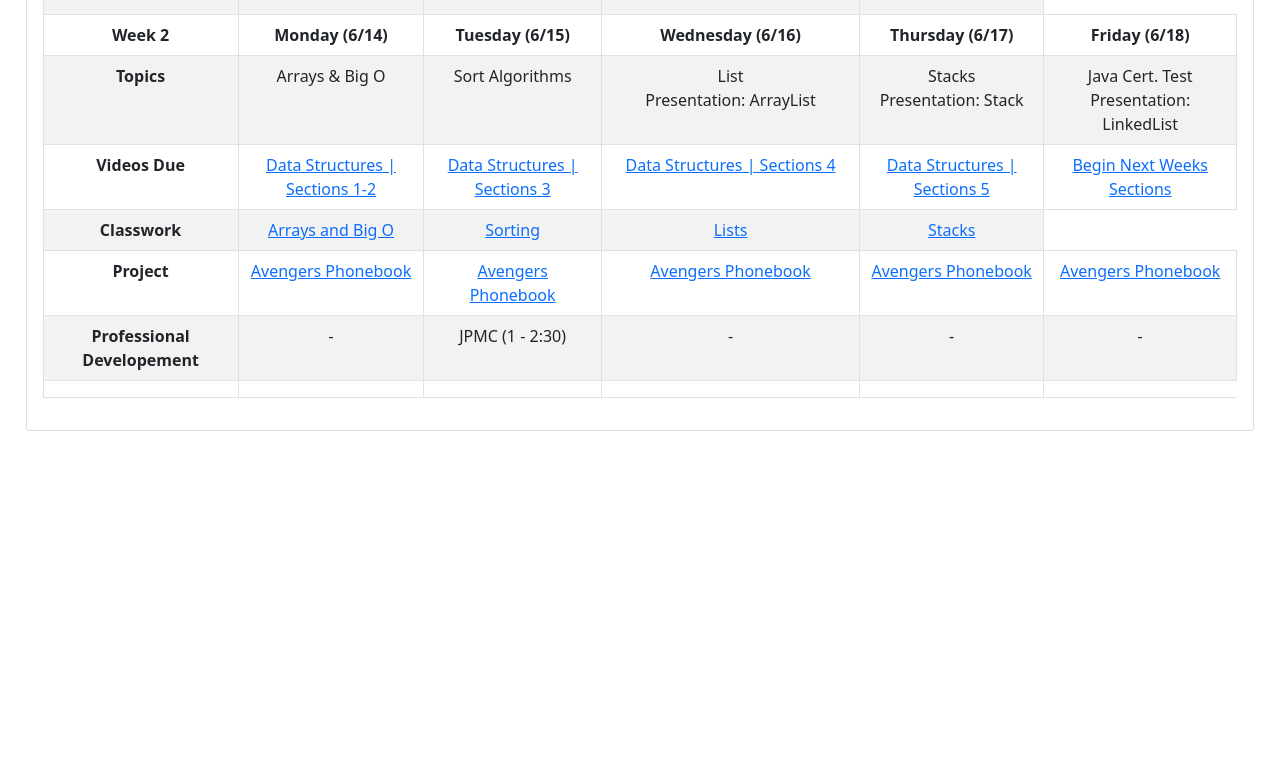
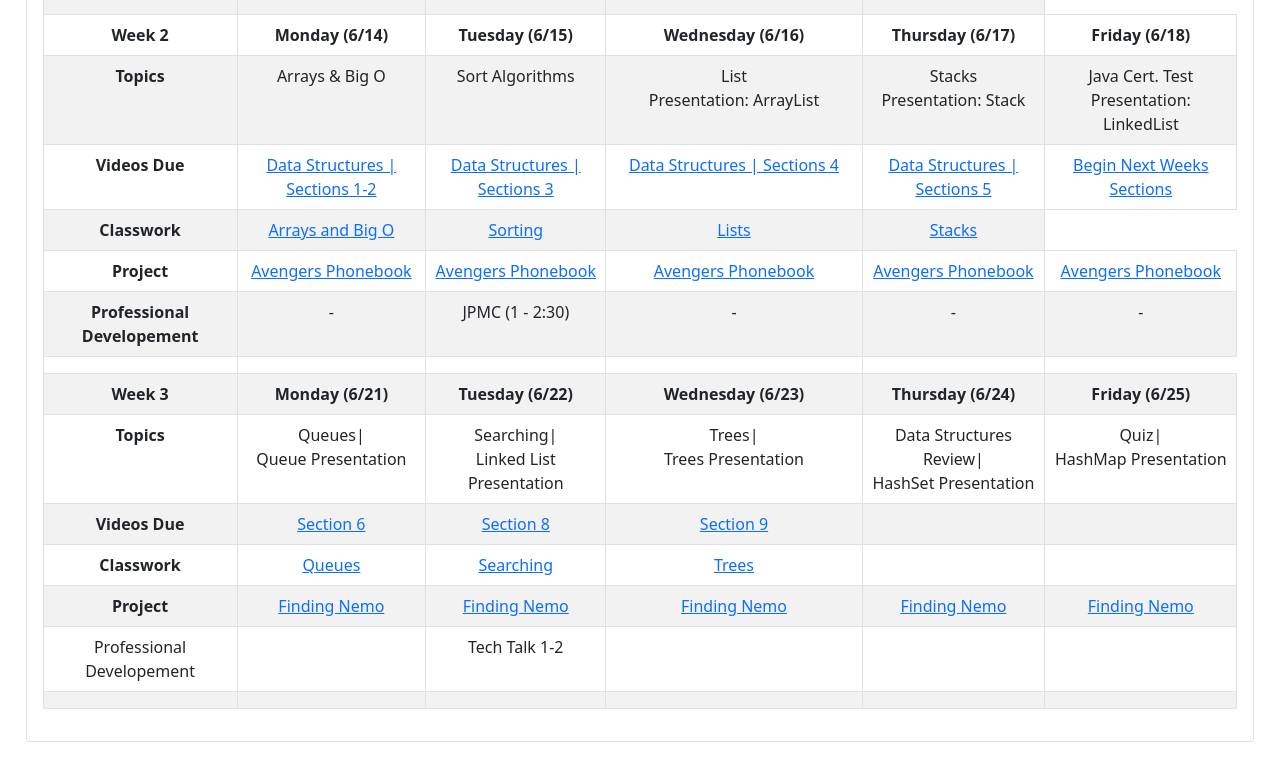
Before and after one commit to Stay-Ready-2021/Student-Resources-Site, a plain HTML site: page index.html in a window 1280 px wide. Shown: the part 773-1541 px from the top of the page. Before the commit the page ends 1230 px from the top, so only its background shows below. Drawn offline with nearby package versions, Linux system fonts and the light colour scheme.

Commit message:
add week 3

```diff
--- a/index.html
+++ b/index.html
@@ -157,45 +157,52 @@
                     <td></td>
                     <td></td>
                 </tr>
-                <!-- <tr>
+                <tr>
                     <th>Week 3</th>
-                    <th>Monday (5/17)</th>
-                    <th>Tuesday (5/18)</th>
-                    <th>Wednesday (5/19)</th>
-                    <th>Thursday (5/20)</th>
+                    <th>Monday (6/21)</th>
+                    <th>Tuesday (6/22)</th>
+                    <th>Wednesday (6/23)</th>
+                    <th>Thursday (6/24)</th>
+                    <th>Friday (6/25)</th>
                 </tr>
                 <tr>
                     <th>Topics</th>
-                    <td>Polymorphism</td>
-                    <td>Abstract Classes</td>
-                    <td>Interfaces</td>
-                    <td>Review</td>
+                    <td>Queues|<br>Queue Presentation</td>
+                    <td>Searching|<br>Linked List Presentation</td>
+                    <td>Trees|<br>Trees Presentation</td>
+                    <td>Data Structures Review|<br>HashSet Presentation</td>
+                    <td>Quiz|<br>HashMap Presentation</td>
                 </tr>
                 <tr>
-                    <th>Videos</th>
-                    <td>Section 11</td>
-                    <td>Section 12</td>
+                    <th>Videos Due</th>
+                    <td><a href="https://codedifferently.udemy.com/course/data-structures-and-algorithms-deep-dive-using-java/learn/lecture/8435756?course_portion_id=76780#overview" target="_blank">Section 6</a></td>
+                    <td><a href="https://codedifferently.udemy.com/course/data-structures-and-algorithms-deep-dive-using-java/learn/lecture/8435756?course_portion_id=76780#overview" target="_blank">Section 8</a></td>
+                    <td><a href="https://codedifferently.udemy.com/course/data-structures-and-algorithms-deep-dive-using-java/learn/lecture/8435756?course_portion_id=76780#overview" target="_blank">Section 9</a></td>
                     <td></td>
                     <td></td>
                 </tr>
                 <tr>
                     <th>Classwork</th>
-                    <td></td>
-                    <td></td>
+                    <td><a href="https://classroom.github.com/a/SDBU_2kV" target="_blank">Queues</a></td>
+                    <td><a href="https://classroom.github.com/a/abWAIDhD" target="_blank">Searching</a></td>
+                    <td><a href="#" target="_blank">Trees</a></td>
                     <td></td>
                     <td></td>
                 </tr>
                 <tr>
-                    <th>Homework</th>
-                    <td>
-                        <a href="https://classroom.github.com/a/xVI352Or">Polymorphism Lab</a>
-                    </td>
-                    <td>
-                        <a href="https://classroom.github.com/a/XvsJUZsa">Abstract Classes and Interfaces Lab: Part 1-2</a>
-                    </td>
-                    <td>
-                        <a href="https://classroom.github.com/a/XvsJUZsa">Abstract Classes and Interfaces Lab: Part 3-5</a>
-                    </td>
+                    <th>Project</th>
+                    <td><a href="#">Finding Nemo</a></td>
+                    <td><a href="#">Finding Nemo</a></td>
+                    <td><a href="#">Finding Nemo</a></td>
+                    <td><a href="#">Finding Nemo</a></td>
+                    <td><a href="#">Finding Nemo</a></td>
+                </tr>
+                <tr>
+                  <td>Professional Developement</td>
+                    <td></td>
+                    <td>Tech Talk 1-2</td>
+                    <td></td>
+                    <td></td>
                     <td></td>
                 </tr>
                 <tr>
@@ -204,8 +211,9 @@
                     <td></td>
                     <td></td>
                     <td></td>
+                    <td></td>
                 </tr>
-                <tr>
+                <!-- <tr>
                     <th>Week 4</th>
                     <th>Monday (5/24)</th>
                     <th>Tuesday (5/25)</th>
```
